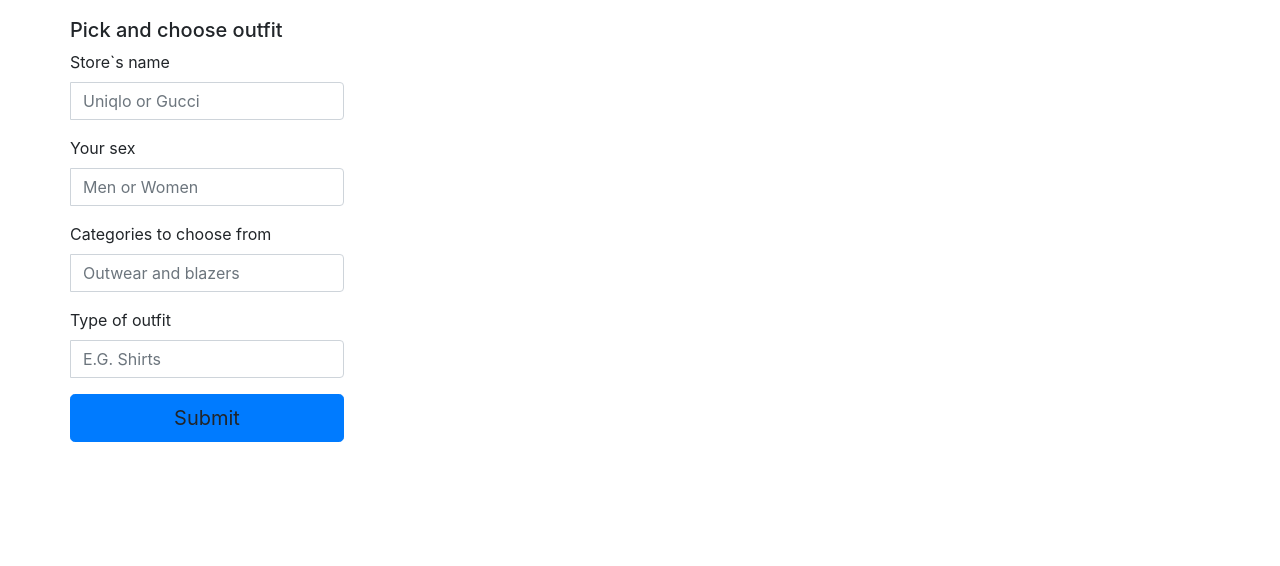
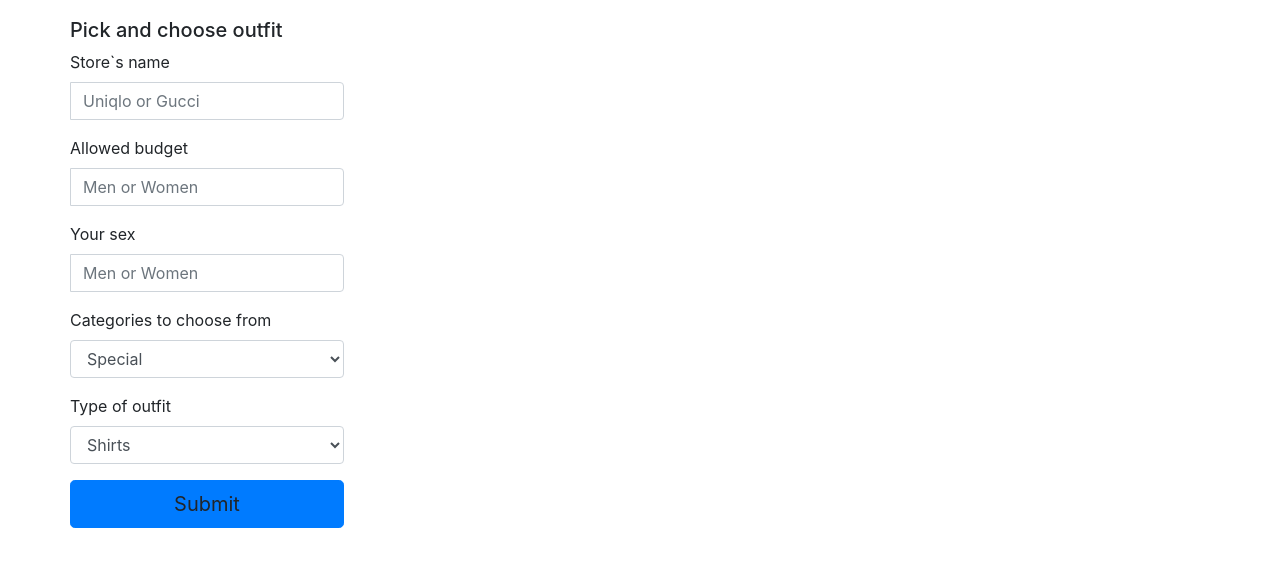
Before and after one commit to jesseokeya/ottaHack, a website: page src/index.html in a window 1280 px wide. Shown: the part 62-628 px from the top of the page. Drawn offline with nearby package versions, Linux system fonts and the light colour scheme.

Commit message:
formatted

```diff
--- a/src/index.html
+++ b/src/index.html
@@ -68,6 +68,16 @@
           </div>
 
           <div class="form-group">
+            <label for="budget" class="cols-sm-2 control-label">Allowed budget</label>
+            <div class="cols-sm-10">
+              <div class="input-group">
+                <span class="input-group-addon"><i class="fa fa-envelope fa" aria-hidden="true"></i></span>
+                <input type="text" class="form-control" name="email" id="sex"  placeholder="Men or Women"/>
+              </div>
+            </div>
+          </div>
+
+          <div class="form-group">
             <label for="email" class="cols-sm-2 control-label">Your sex</label>
             <div class="cols-sm-10">
               <div class="input-group">
@@ -80,20 +90,23 @@
           <div class="form-group">
             <label for="username" class="cols-sm-2 control-label">Categories to choose from</label>
             <div class="cols-sm-10">
-              <div class="input-group">
-                <span class="input-group-addon"><i class="fa fa-users fa" aria-hidden="true"></i></span>
-                <input type="text" class="form-control" name="username" id="choice"  placeholder="Outwear and blazers"/>
-              </div>
+                <select class="form-control form-control" id='choice'>
+                    <option id='special'>Special</option>
+                    <option id='outerwear'>Outerwear</option>
+                    <option>tops</option>
+                  </select>
+
             </div>
           </div>
 
           <div class="form-group">
             <label for="password" class="cols-sm-2 control-label">Type of outfit</label>
             <div class="cols-sm-10">
-              <div class="input-group">
-                <span class="input-group-addon"><i class="fa fa-lock fa-lg" aria-hidden="true"></i></span>
-                <input type="password" class="form-control" name="type_of_clothing" id="type_of_clothing"  placeholder="E.G. Shirts"/>
-              </div>
+                <select class="form-control form-control" onclick='good_func()' id='type_of_clothing'>
+                    <option id='option_1'>Shirts</option>
+                    <option id='option_2'></option>
+                    <option id='option_3'></option>
+                  </select>
             </div>
           </div>
 <!--
--- a/src/scripts/main_script.js
+++ b/src/scripts/main_script.js
@@ -59,12 +59,17 @@ function output_outfit(){
     $('.card-deck').empty();
     for (let i in data) {
       $('.card-deck').append(getCard(data[i]));
-
     }
-
   })
   $.get(url, (data,status) =>{
 
 
   })
 }
+
+function good_func(){
+  if (document.getElementById('special')){
+    $('option_1').val('asdasdasd')
+  }
+
+}
```
